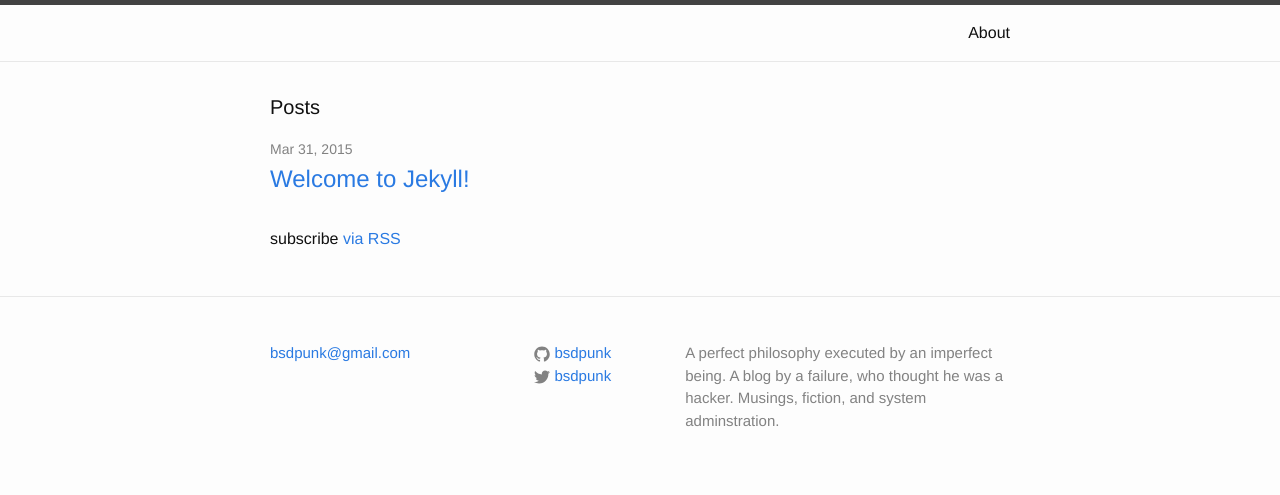
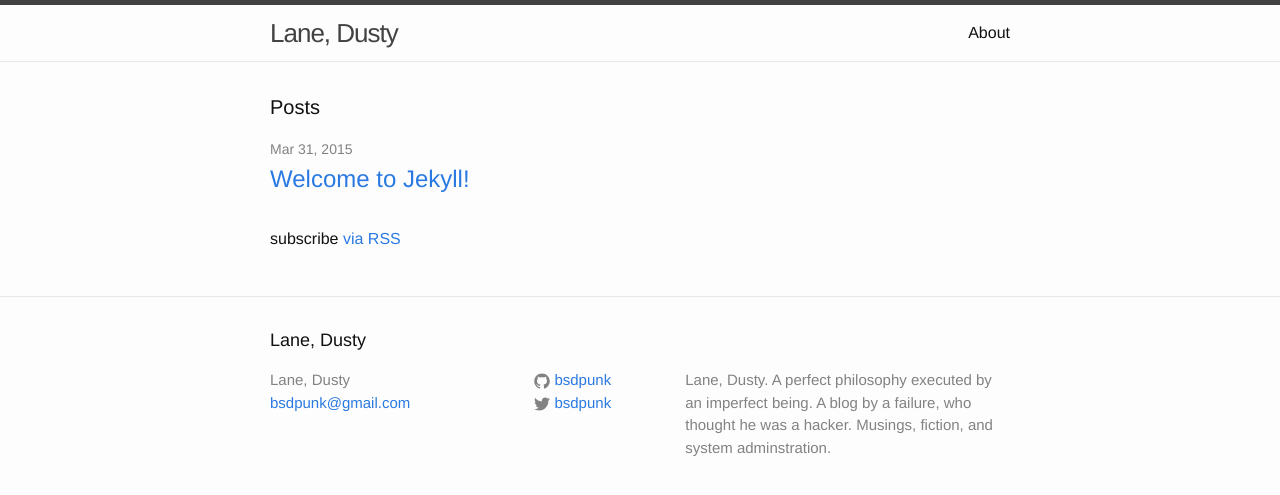
Before and after one commit to bsdpunk/bsdpunk.github.io, a Jekyll site: the page built from index.html, in a window 1280 px wide. Shown: the top 495 px of the page. Built offline with Jekyll 4.4.1, drawn with Linux system fonts in a browser that asks for light colours.

Commit message:
Name change

```diff
--- a/_config.yml
+++ b/_config.yml
@@ -1,8 +1,8 @@
 # Site settings
-title:
+title: Lane, Dusty
 email: bsdpunk@gmail.com
 description: > # this means to ignore newlines until "baseurl:"
-  A perfect philosophy executed by an imperfect being. A blog by a failure, who thought he was a hacker. Musings, fiction, and system adminstration.
+  Lane, Dusty. A perfect philosophy executed by an imperfect being. A blog by a failure, who thought he was a hacker. Musings, fiction, and system adminstration.
 baseurl: "" # the subpath of your site, e.g. /blog/
 url: "bsdpunk.github.com" # the base hostname & protocol for your site
 twitter_username: bsdpunk
```
